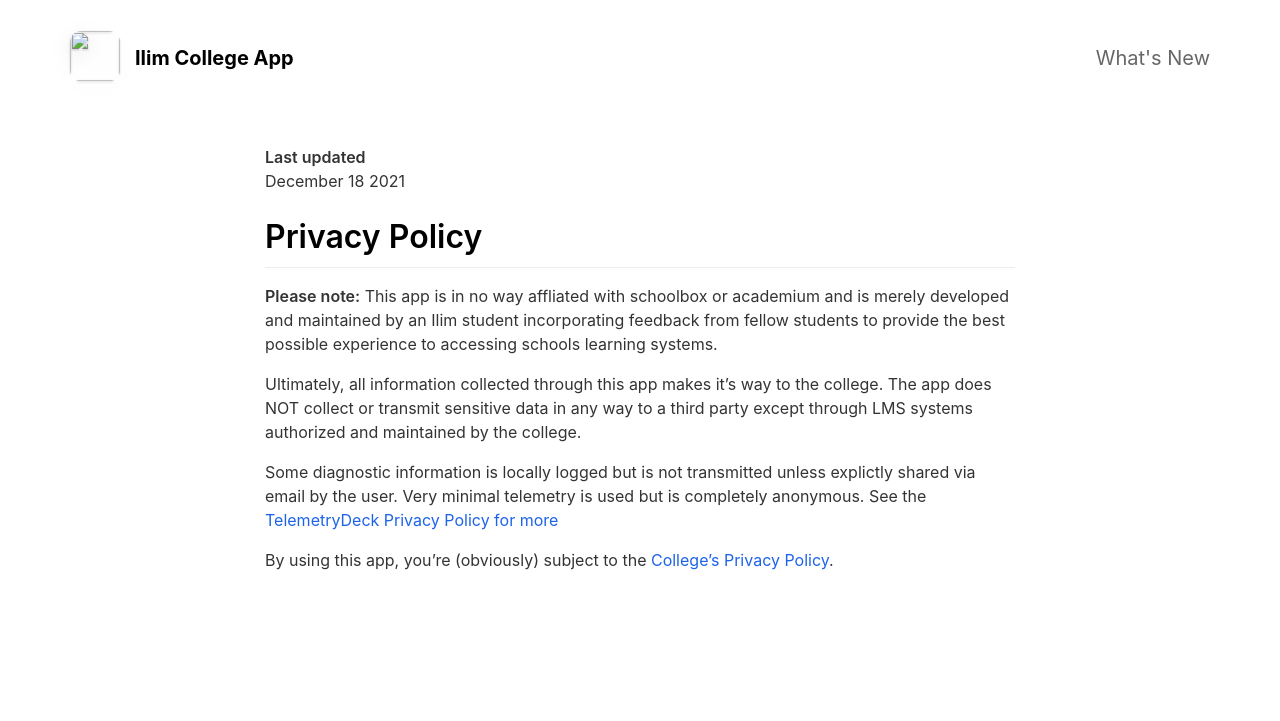
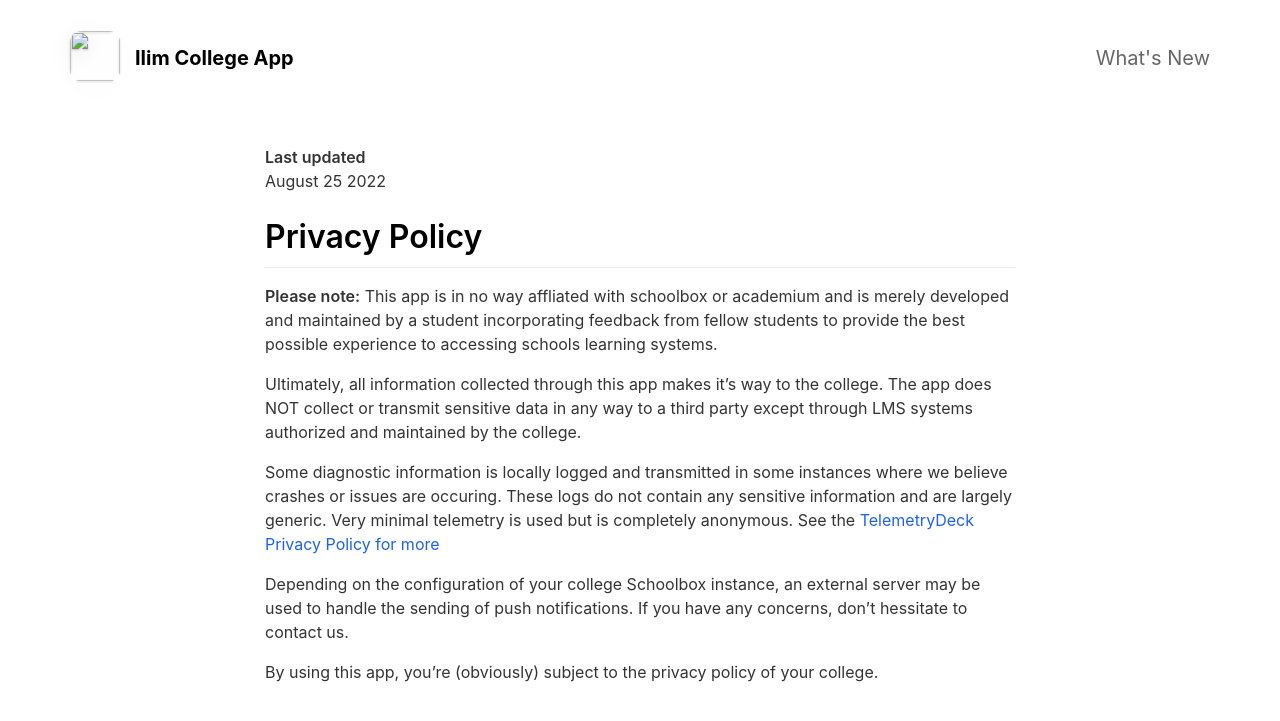
Before and after one commit to Brahmah/ilim-app, a Jekyll site: the page built from _pages/privacypolicy.md, in a window 1280 px wide. Shown: the top 721 px of the page. Built offline with Jekyll 4.4.1, drawn with Linux system fonts in a browser that asks for light colours; nearby versions of some CDN libraries.

Commit message:
Update privacypolicy.md

```diff
--- a/_pages/privacypolicy.md
+++ b/_pages/privacypolicy.md
@@ -5,14 +5,16 @@ include_in_header: false
 ---
 
 **Last updated**
-December 18 2021
+August 25 2022
 
 # Privacy Policy
 
-**Please note:** This app is in no way affliated with schoolbox or academium and is merely developed and maintained by an Ilim student incorporating feedback from fellow students to provide the best possible experience to accessing schools learning systems.
+**Please note:** This app is in no way affliated with schoolbox or academium and is merely developed and maintained by a student incorporating feedback from fellow students to provide the best possible experience to accessing schools learning systems.
 
 Ultimately, all information collected through this app makes it's way to the college. The app does NOT collect or transmit sensitive data in any way to a third party except through LMS systems authorized and maintained by the college.
 
-Some diagnostic information is locally logged but is not transmitted unless explictly shared via email by the user. Very minimal telemetry is used but is completely anonymous. See the [TelemetryDeck Privacy Policy for more](https://telemetrydeck.com/pages/privacy-policy.html)
+Some diagnostic information is locally logged and transmitted in some instances where we believe crashes or issues are occuring. These logs do not contain any sensitive information and are largely generic. Very minimal telemetry is used but is completely anonymous. See the [TelemetryDeck Privacy Policy for more](https://telemetrydeck.com/pages/privacy-policy.html)
 
-By using this app, you're (obviously) subject to the [College's Privacy Policy](https://www.ilimcollege.vic.edu.au/terms-and-conditions/privacy-notice.html).
+Depending on the configuration of your college Schoolbox instance, an external server may be used to handle the sending of push notifications. If you have any concerns, don't hessitate to contact us.
+
+By using this app, you're (obviously) subject to the privacy policy of your college.
```
